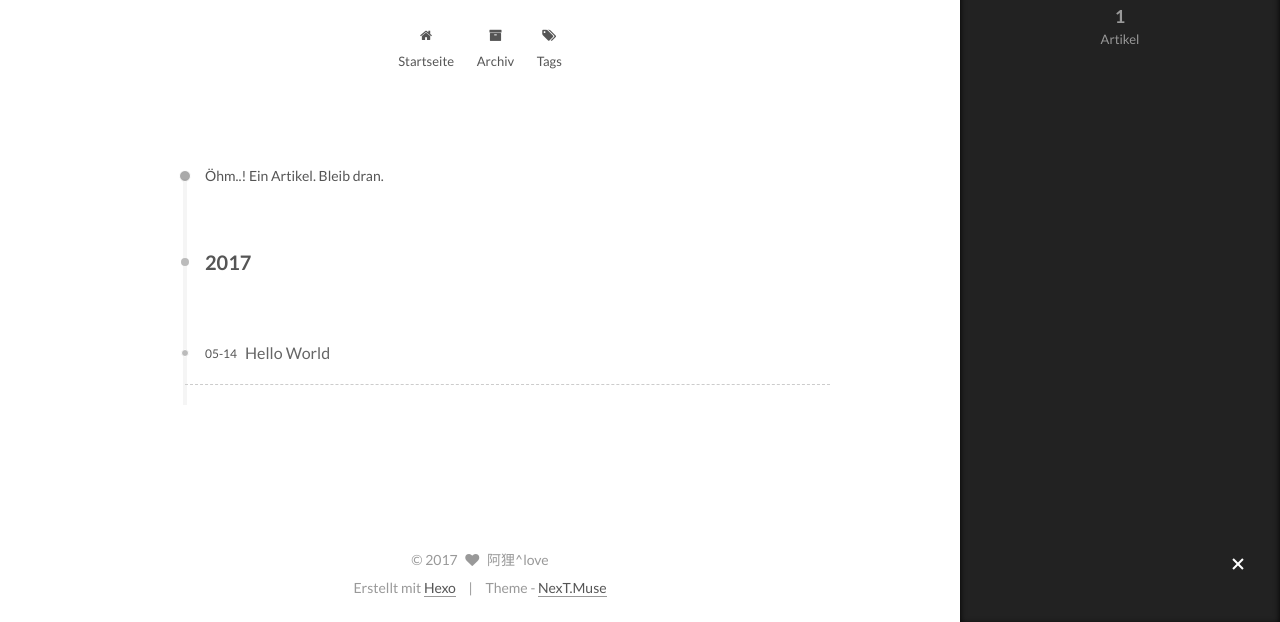
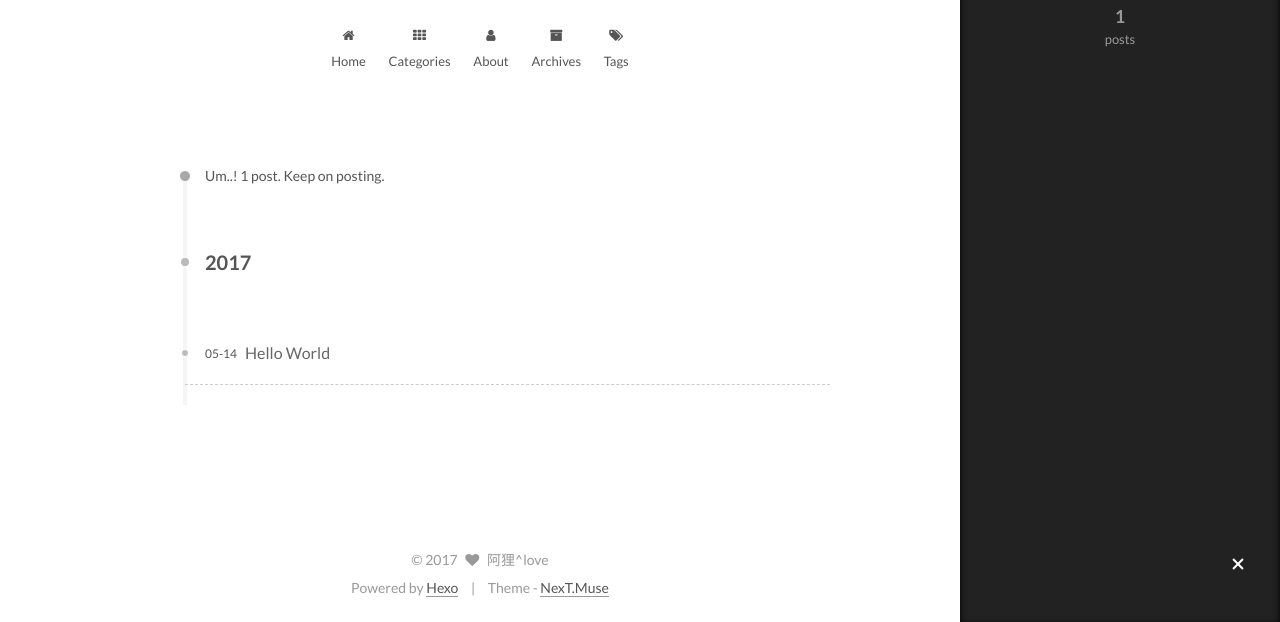
Before and after one commit to majinqiang/majinqiang.github.io, a plain HTML site: page archives/2017/05/index.html in a window 1280 px wide. Both pictures are taken after a click on the element 1238 px from the left and 742 px from the top of the page. Shown: the part 178-800 px from the top of the page. Drawn offline with Linux system fonts and the light colour scheme.

Commit message:
¡°update¡±

```diff
--- a/archives/2017/05/index.html
+++ b/archives/2017/05/index.html
@@ -129,10 +129,11 @@
 
 
 
-  <title>Archiv | 做自己</title>
+  <title>Archive | 做自己</title>
 </head>
 
 <body itemscope itemtype="http://schema.org/WebPage" lang="zh-CN">
+
 
 
 
@@ -191,27 +192,47 @@
 
 
         <li class="menu-item menu-item-home">
-          <a href="/" rel="section">
+          <a href="/��ҳ" rel="section">
 
               <i class="menu-item-icon fa fa-fw fa-home"></i> <br />
 
-            Startseite
+            Home
+          </a>
+        </li>
+
+
+        <li class="menu-item menu-item-categories">
+          <a href="/����" rel="section">
+
+              <i class="menu-item-icon fa fa-fw fa-th"></i> <br />
+
+            Categories
+          </a>
+        </li>
+
+
+        <li class="menu-item menu-item-about">
+          <a href="/����" rel="section">
+
+              <i class="menu-item-icon fa fa-fw fa-user"></i> <br />
+
+            About
           </a>
         </li>
 
 
         <li class="menu-item menu-item-archives">
-          <a href="/archives" rel="section">
+          <a href="/�鵵" rel="section">
 
               <i class="menu-item-icon fa fa-fw fa-archive"></i> <br />
 
-            Archiv
+            Archives
           </a>
         </li>
 
 
         <li class="menu-item menu-item-tags">
-          <a href="/tags" rel="section">
+          <a href="/��ǩ" rel="section">
 
               <i class="menu-item-icon fa fa-fw fa-tags"></i> <br />
 
@@ -247,7 +268,7 @@
 
 
 
-      Öhm..! Ein Artikel. Bleib dran.
+      Um..! 1 post. Keep on posting.
     </span>
 
 
@@ -339,9 +360,9 @@
 
 
             <div class="site-state-item site-state-posts">
-              <a href="/archives">
+              <a href="/�鵵">
                 <span class="site-state-item-count">1</span>
-                <span class="site-state-item-name">Artikel</span>
+                <span class="site-state-item-name">posts</span>
               </a>
             </div>
 
@@ -395,7 +416,7 @@
 
 
 <div class="powered-by">
-  Erstellt mit  <a class="theme-link" href="https://hexo.io">Hexo</a>
+  Powered by <a class="theme-link" href="https://hexo.io">Hexo</a>
 </div>
 
 <div class="theme-info">
--- a/css/main.css
+++ b/css/main.css
@@ -1695,7 +1695,7 @@ pre .javascript .function {
   width: 4px;
   height: 4px;
   border-radius: 50%;
-  background: #ffd449;
+  background: #ff9085;
 }
 .links-of-blogroll {
   font-size: 13px;
```
Also changed, not shown: 2017/05/13/hello-world/index.html (+32 -11 lines), archives/2017/index.html (+31 -10 lines), archives/index.html (+31 -10 lines), index.html (+30 -9 lines).
